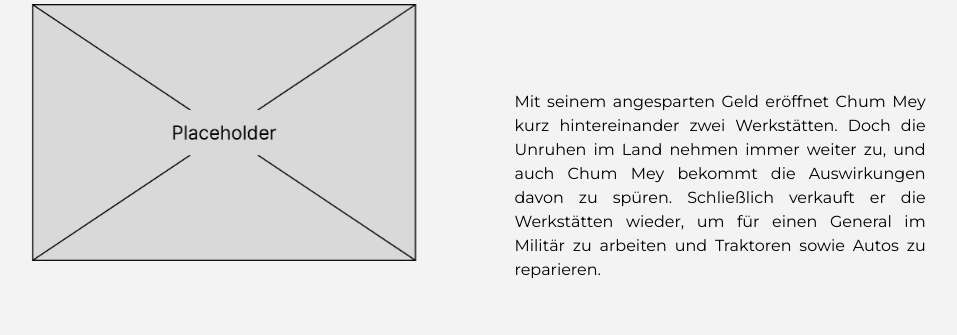
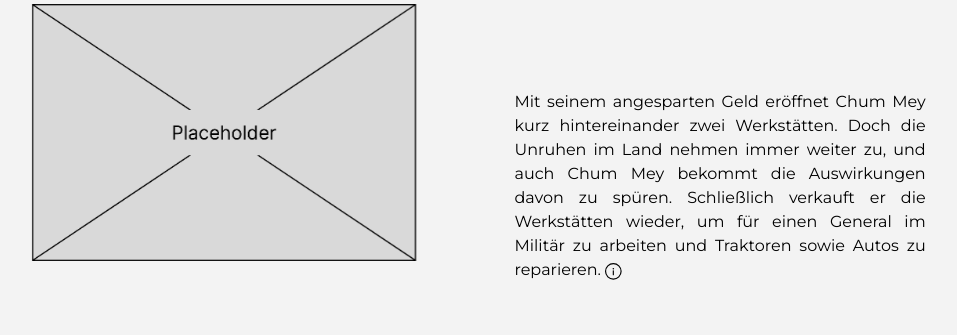
Before and after one commit to carlobeckmann2602/digital-storytelling-, a React (Vite) app: page / in a window 1280 px wide. Shown: the part 3802-4137 px from the top of the page, without its empty margins (65-1022 px from the left). Built offline with nearby package versions, Linux system fonts and the light colour scheme.

Commit message:
refactor ChildhoodC: Add info-modal suggestion

```diff
--- a/src/components/chapter/ChildhoodB/ChildhoodB.tsx
+++ b/src/components/chapter/ChildhoodB/ChildhoodB.tsx
@@ -5,9 +5,6 @@ import useOnScreen from '../../../helpers/useOnScreenHook'
 import classes from './ChildhoodB.module.scss'
 import * as language from './ChildhoodB_lang'
 import { Parallax } from 'react-scroll-parallax'
-import sampleHappy from '@/assets/img/sample_happy.png'
-import sampleHand from '@/assets/img/sample_hand.png'
-import sampleSorge from '@/assets/img/sample_sorge.png'
 import PlaceholderImage from '@/assets/img/Placeholder.png'
 
 interface Props {
--- a/src/components/chapter/ChildhoodC/ChildhoodC.tsx
+++ b/src/components/chapter/ChildhoodC/ChildhoodC.tsx
@@ -66,7 +66,16 @@ const ChildhoodC = (props: Props) => {
         <Parallax speed={5}>
           <img src={PlaceholderImage} style={{ width: '400px' }} alt='Testbild' />
         </Parallax>
-        <p style={{ alignSelf: 'center', textAlign: 'justify' }}>{language.T6_Unruhen}</p>
+        <p style={{ alignSelf: 'center', textAlign: 'justify' }}>
+          {language.T6_Unruhen}
+          <Modal>
+            <p>TODO Armut</p>
+            <p>
+              Kurz erklären, woher die Unzufriedenheit im Land kommt und warum es Unruhen gibt
+              (ausführlich wird's dann in der Einordnung)...
+            </p>
+          </Modal>
+        </p>
       </div>
       <div ref={bottomRef}></div>
     </div>
```
